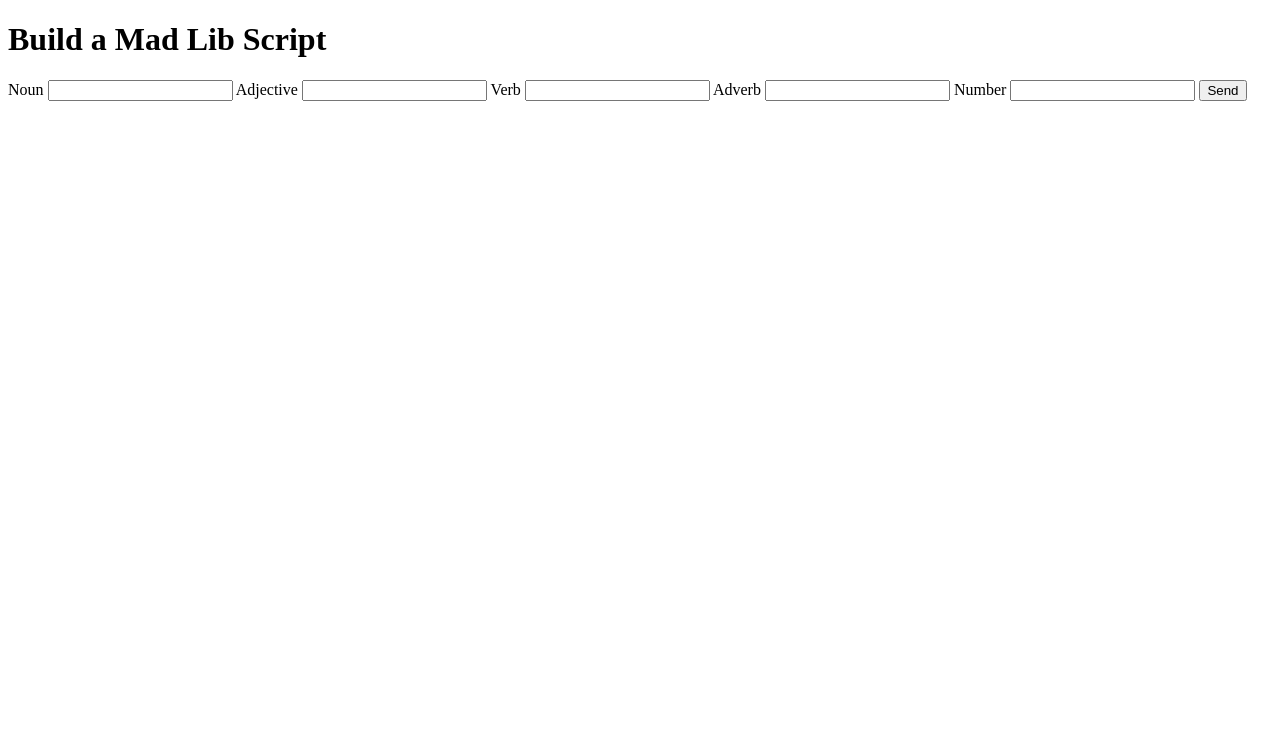
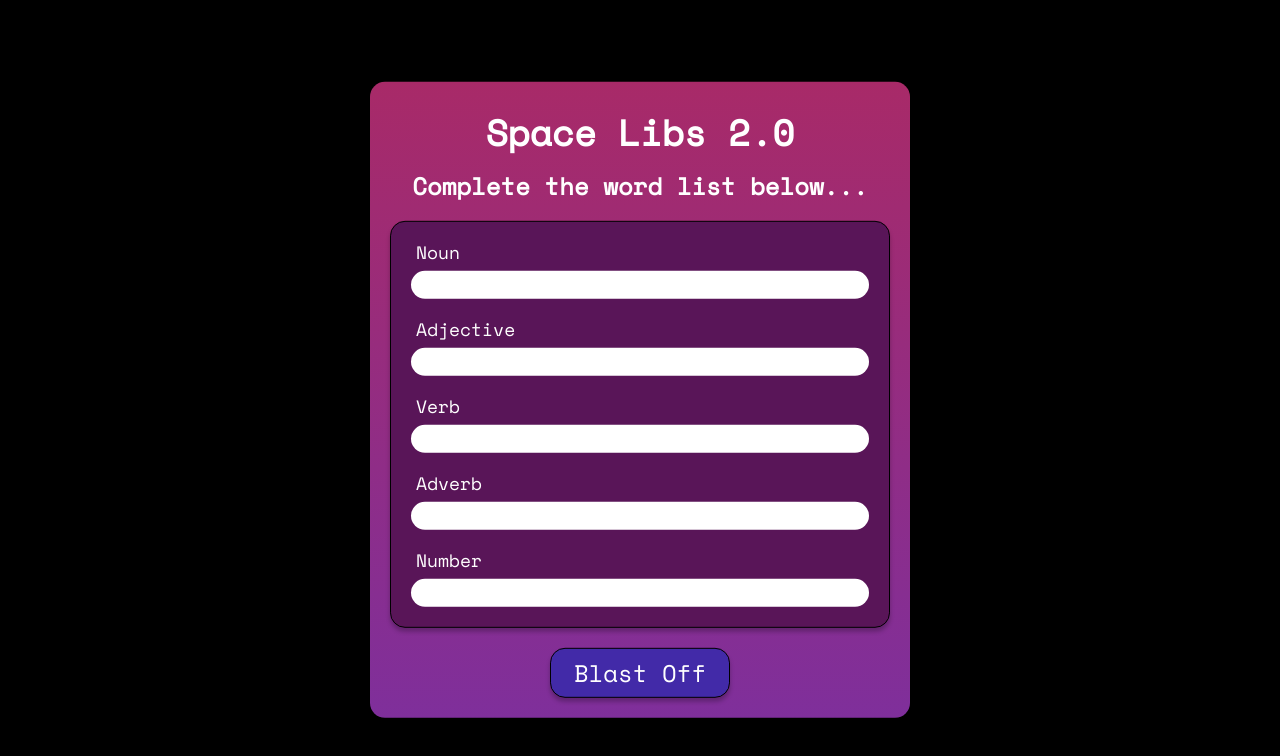
Before and after one commit to joelboersma/joelboersma.github.com, a plain HTML site: page des157/studio1/index.html in a window 1280 px wide. Drawn offline with nearby package versions, Linux system fonts and the light colour scheme.

Commit message:
after virtual studio

```diff
--- a/des157/studio1/index.html
+++ b/des157/studio1/index.html
@@ -4,32 +4,41 @@
    <meta charset="UTF-8">
    <meta http-equiv="X-UA-Compatible" content="IE=edge">
    <meta name="viewport" content="width=device-width, initial-scale=1.0">
-   <title>Build a Mad Lib Script</title>
+   <link href="https://cdnjs.cloudflare.com/ajax/libs/normalize/8.0.1/normalize.min.css" rel="stylesheet">
+   <link href="https://fonts.googleapis.com/css2?family=Space+Mono&display=swap" rel="stylesheet">
+   <link href="styles.css" rel="stylesheet">
+   <title>Space Libs 2.0</title>
    <script src="script.js" defer></script>
 </head>
 <body>
+   <div id="content">
       <header>
-      <h1>Build a Mad Lib Script</h1>
+         <h1>Space Libs 2.0</h1>
+         <h2>Complete the word list below...</h2>
       </header>
       <main>
          <form id="MyForm">
-
+            <div id="FormInputs">
                <label for="word1">Noun</label>
-         <input class="madLibInput" type="text" id="word1">
+               <input type="text" id="word1">
 
                <label for="word2">Adjective</label>
-         <input class="madLibInput" type="text" id="word2">
+               <input type="text" id="word2">
 
                <label for="word3">Verb</label>
-         <input class="madLibInput" type="text" id="word3">
+               <input type="text" id="word3">
 
                <label for="word4">Adverb</label>
-         <input class="madLibInput" type="text" id="word4">
+               <input type="text" id="word4">
 
                <label for="word5">Number</label>
-         <input class="madLibInput" type="number" id="word5">
+               <input type="number" id="word5">
+            </div>
 
-         <input type="submit" value="Send">
+            <div class="bottomButtonContainer">
+               <input type="submit" value="Blast Off">
+            </div>
+
 
          </form>
          <article id="MadLib">
@@ -37,6 +46,8 @@
          </article>
       </main>
       <footer>
+         <!-- DON'T FORGET ABOUT THE FOOTER -->
       </footer>
+   </div>
 </body>
 </html>
--- a/des157/studio1/script.js
+++ b/des157/studio1/script.js
@@ -3,7 +3,7 @@
 
    const myForm = document.querySelector('#MyForm');
    const madLib = document.querySelector('#MadLib');
-   const formData = document.querySelectorAll('.madLibInput');
+   const formData = document.querySelectorAll('#FormInputs input');
 
    myForm.addEventListener('submit', function(event) {
       event.preventDefault();
@@ -26,7 +26,7 @@
       }
 
       if (emptyFields > 0) {
-         madLib.innerHTML = `Please fill out every field.`
+         madLib.innerHTML = 'Please fill out every field.'
       }
       else {
          makeMadLib(words);
@@ -36,7 +36,11 @@
    }
 
    function makeMadLib(words) {
-      madLib.innerHTML = `The ${words[0]} and the ${words[1]} are ${words[2]} and like to ${words[3]} ${words[4]} times.`;
+      let result = 'This is an example for the thing:'
+      for(const word of words) {
+         result += ` ${word}`;
+      }
+      madLib.innerHTML = result
    }
 
 }());
--- a/des157/studio1/styles.css
+++ b/des157/studio1/styles.css
@@ -0,0 +1,108 @@
+* {
+   color: white;
+   font-family: 'Space Mono', monospace;
+}
+
+body {
+   background-color: black;
+   position: relative;
+   min-height: 100vh;
+}
+
+#content {
+   background: linear-gradient(180deg, #A82A68 0%, #7F2F9B 100%);
+   border-radius: 15px;
+   width: 500px;
+   padding: 20px;
+
+   position: absolute;
+   transform: translate(-50%, -50%);
+   top: 50%;
+   left: 50%;
+}
+
+header {
+   margin: 10px 0 20px 0;
+}
+
+h1 {
+   text-align: center;
+   margin: 0 0 20px 0;
+   font-size: 36px;
+}
+
+h2 {
+   text-align: center;
+   margin: 10px;
+   font-size: 24px;
+}
+
+#FormInputs {
+   background-color: #591558;
+   border: 1px solid black;
+   box-sizing: border-box;
+   box-shadow: 0px 4px 4px rgba(0, 0, 0, 0.25);
+   border-radius: 15px;
+   padding: 20px;
+   /* width: 100%; */
+}
+
+label {
+   display: block;
+   margin-top: 20px;
+   font-size: 18px;
+   padding-left: 5px;
+}
+
+label[for="word1"] {
+   margin-top: 0;
+}
+
+input {
+   display: block;
+}
+
+input:focus {
+   outline: none;
+}
+
+#FormInputs input {
+   font-size: 16px;
+   color: black;
+   /* background-color: gray; */
+
+   border: none;
+   border-radius: 50px;
+   box-sizing: border-box;
+
+   margin-top: 8px;
+   padding: 5px 15px 5px 15px;
+   width: 100%;
+}
+
+#FormInputs input:focus {
+   background-color: white;
+}
+
+.bottomButtonContainer {
+   width: 100%;
+   display: flex;
+   justify-content: center;
+   margin-top: 20px;
+}
+
+input[type="submit"] {
+   width: 180px;
+   height: 50px;
+
+   background-color: #422AA8;
+   border: 1px solid #000000;
+   box-shadow: 0px 4px 4px rgba(0, 0, 0, 0.25);
+   border-radius: 15px;
+
+   font-size: 24px;
+}
+
+input[type="submit"]:focus {
+   /* do this later */
+}
```
Lines whose indentation alone changed are shown as unchanged.
